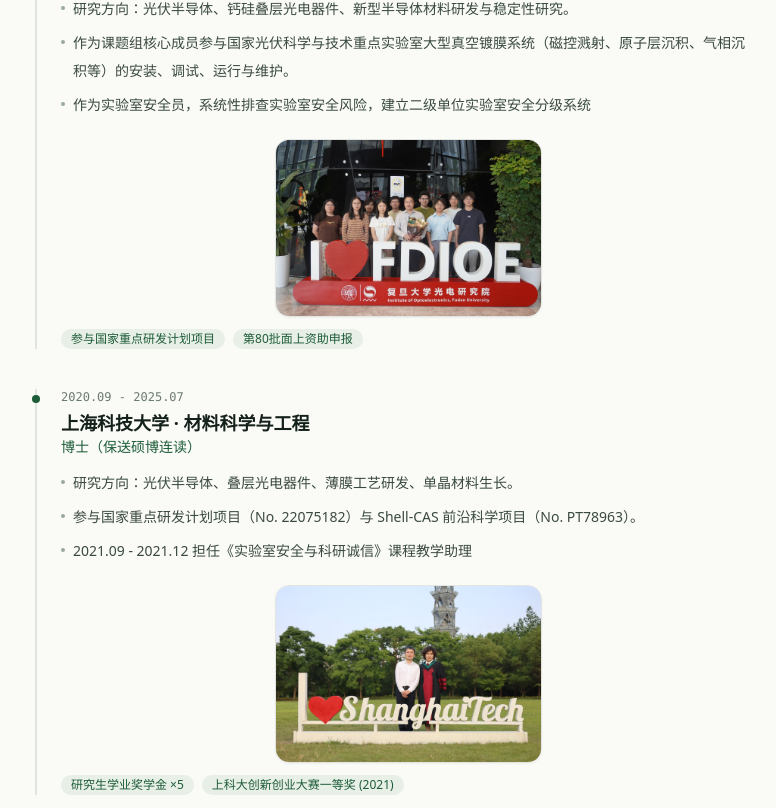
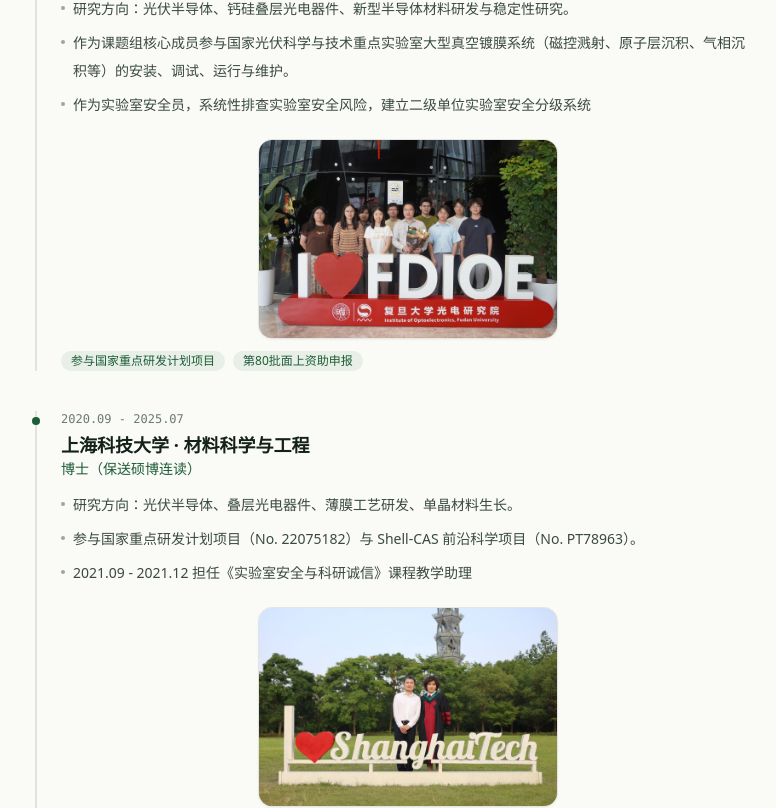
Before and after one commit to Miaodh1998/Miaodh1998.github.io, a React (Vite) app: page / in a window 1280 px wide. Shown: the part 2056-2864 px from the top of the page, without its empty margins (245-1021 px from the left). Built offline with nearby package versions, Linux system fonts and the light colour scheme.

Commit message:
education photos to 300px

```diff
--- a/src/sections/Experience.tsx
+++ b/src/sections/Experience.tsx
@@ -89,7 +89,7 @@ export default function Experience() {
               <img
                 src={e.img}
                 alt=""
-                className="mx-auto mt-5 aspect-[3/2] w-[60%] max-w-[267px] rounded-xl border border-[#e3e6e0] object-cover shadow-sm"
+                className="mx-auto mt-5 aspect-[3/2] w-[68%] max-w-[300px] rounded-xl border border-[#e3e6e0] object-cover shadow-sm"
               />
             )}
             {e.badges && (
```
